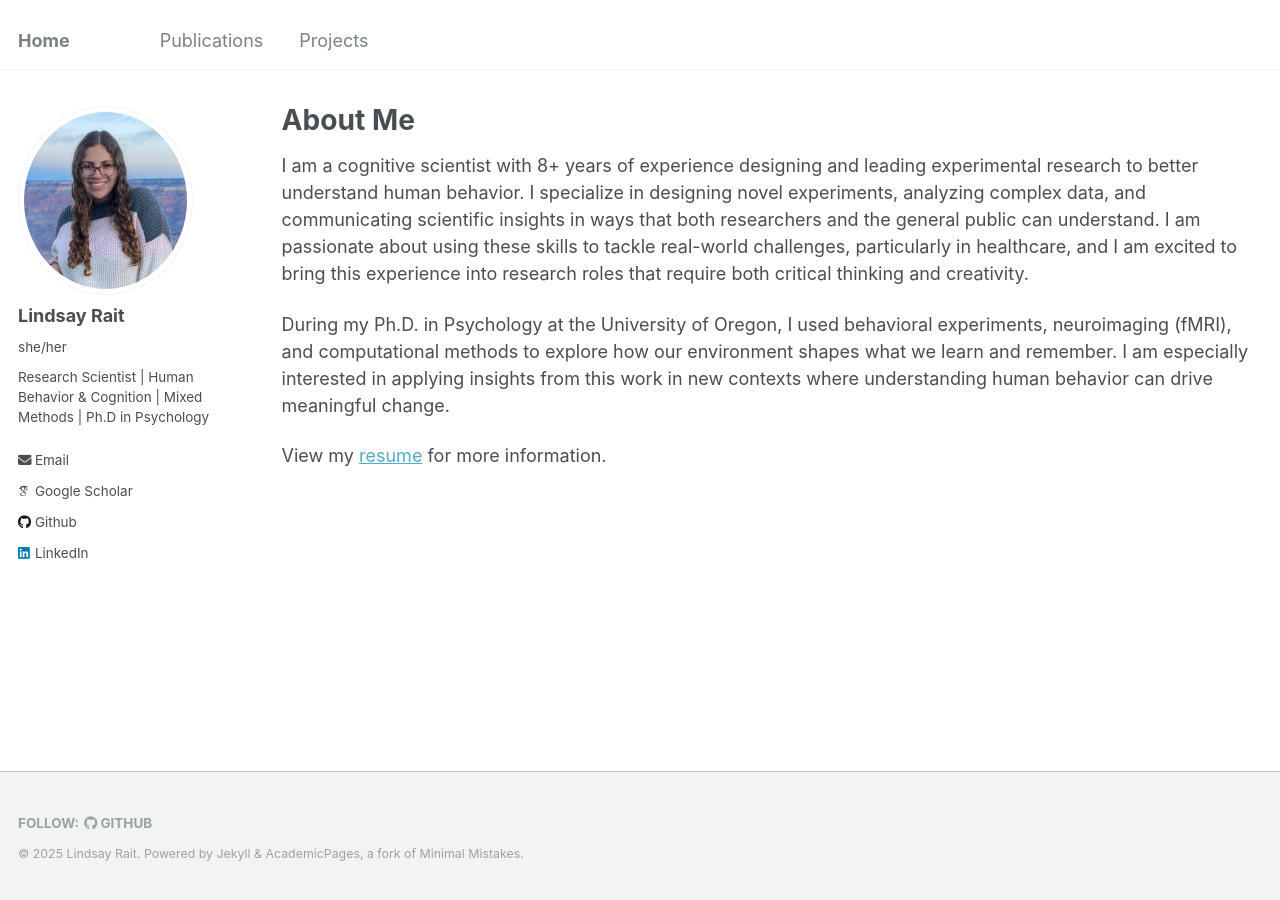
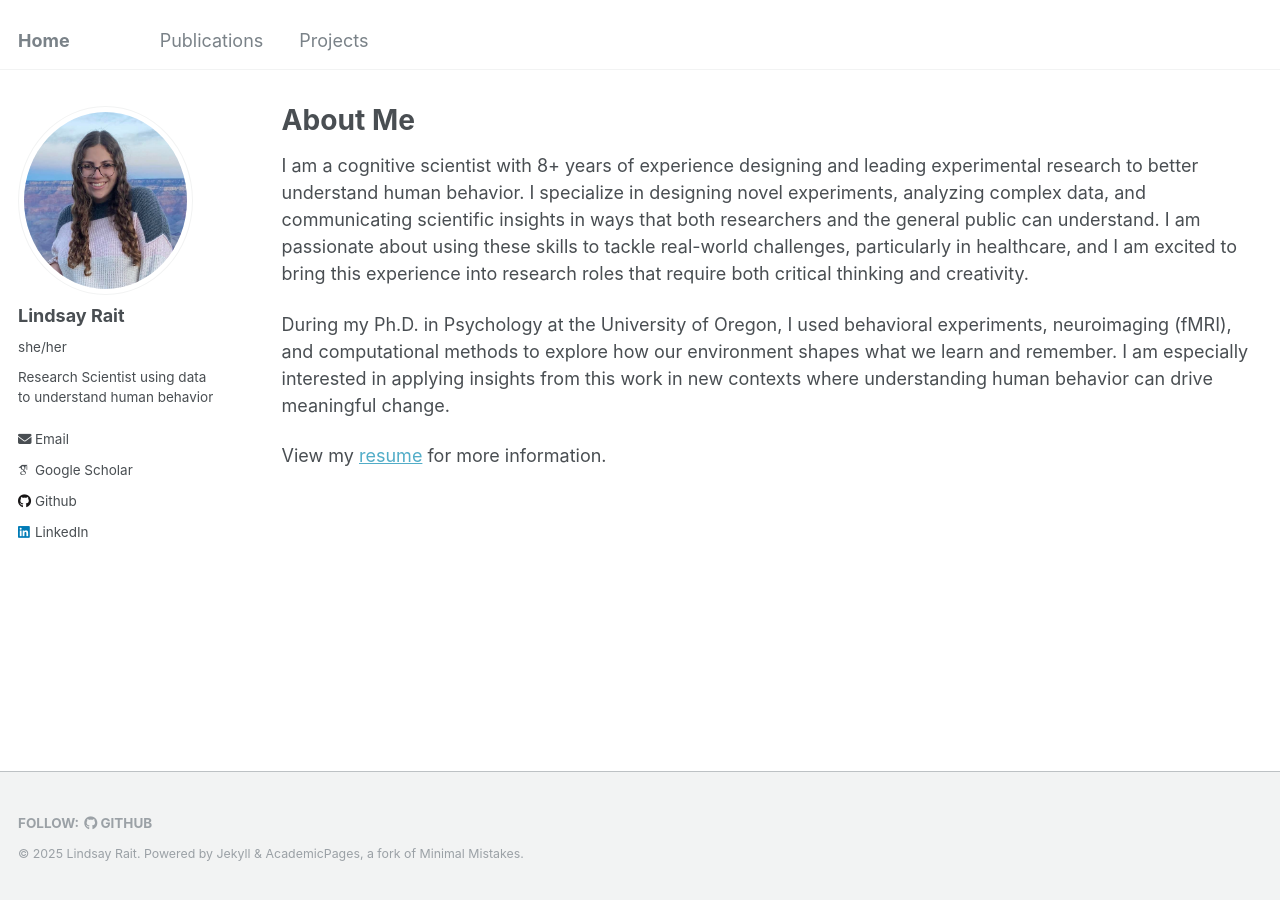
Before and after one commit to lindsay-rait/lindsay-rait.github.io, a Jekyll site: the page built from _pages/about.md, in a window 1280 px wide. Built offline with Jekyll 4.4.1, drawn with Linux system fonts in a browser that asks for light colours; some web fonts are replaced.

Commit message:
Update _config.yml

```diff
--- a/_config.yml
+++ b/_config.yml
@@ -41,7 +41,7 @@ author:
   avatar           : "picture.png"
   name             : "Lindsay Rait"
   pronouns         : "she/her"
-  bio              : "Research Scientist | Human Behavior & Cognition | Mixed Methods | Ph.D in Psychology"
+  bio              : "Research Scientist using data to understand human behavior"
   #location         : "Eugene, OR"
   employer         :
   uri              : # URL
```
